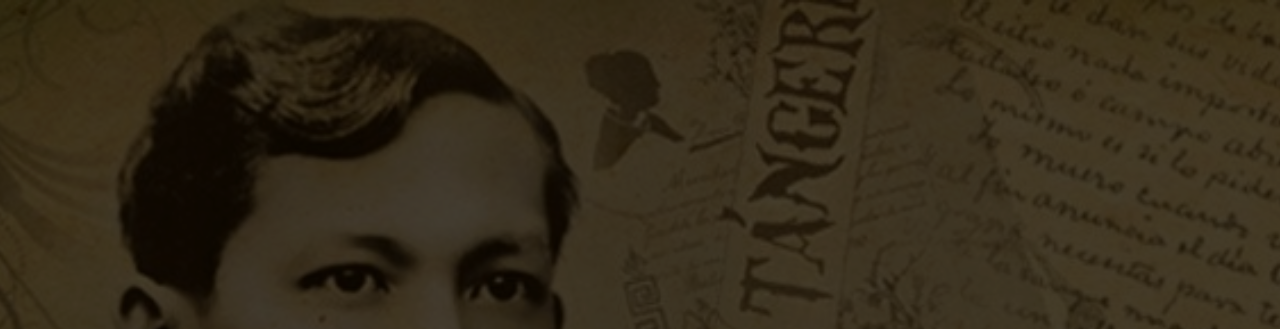
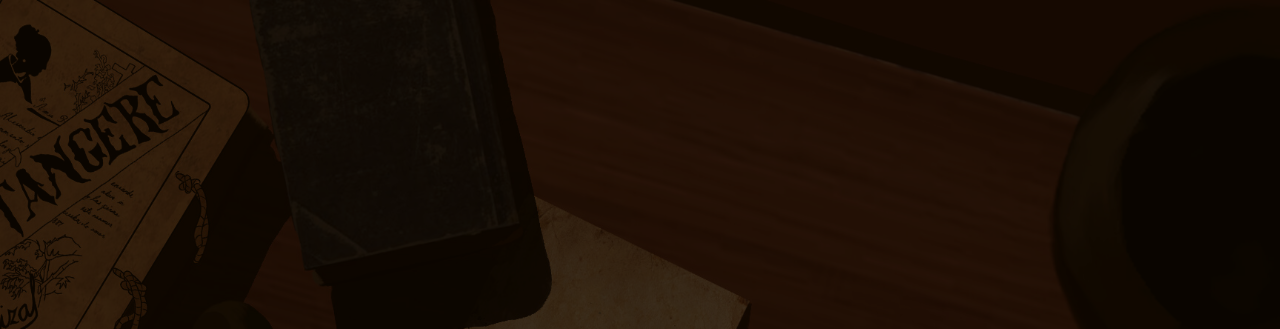
Before and after one commit to essiddp/PI100, a plain HTML site: page index.html in a window 1280 px wide. Shown: the top 329 px of the page. Drawn offline with Linux system fonts and the light colour scheme.

Commit message:
edited bg

```diff
--- a/assets/style.css
+++ b/assets/style.css
@@ -29,8 +29,6 @@ body {
     justify-content: center;
     align-items: center;
     height: 100vh;
-    margin-left: 50%;
-    margin-right: auto;
 }
 .carousel-container {
     position: relative;
@@ -215,7 +213,7 @@ figcaption{
     .fullscreen-bg {
         width: 100%;
         height: 100vh;
-        background-image: url('rizalbg.jpg');
+        background-image: url('bg.jpg');
         background-repeat: no-repeat; /* Add this line */
         background-size: cover;
         background-color: black;
```
Also changed, not shown: assets/bg.jpg (added).
